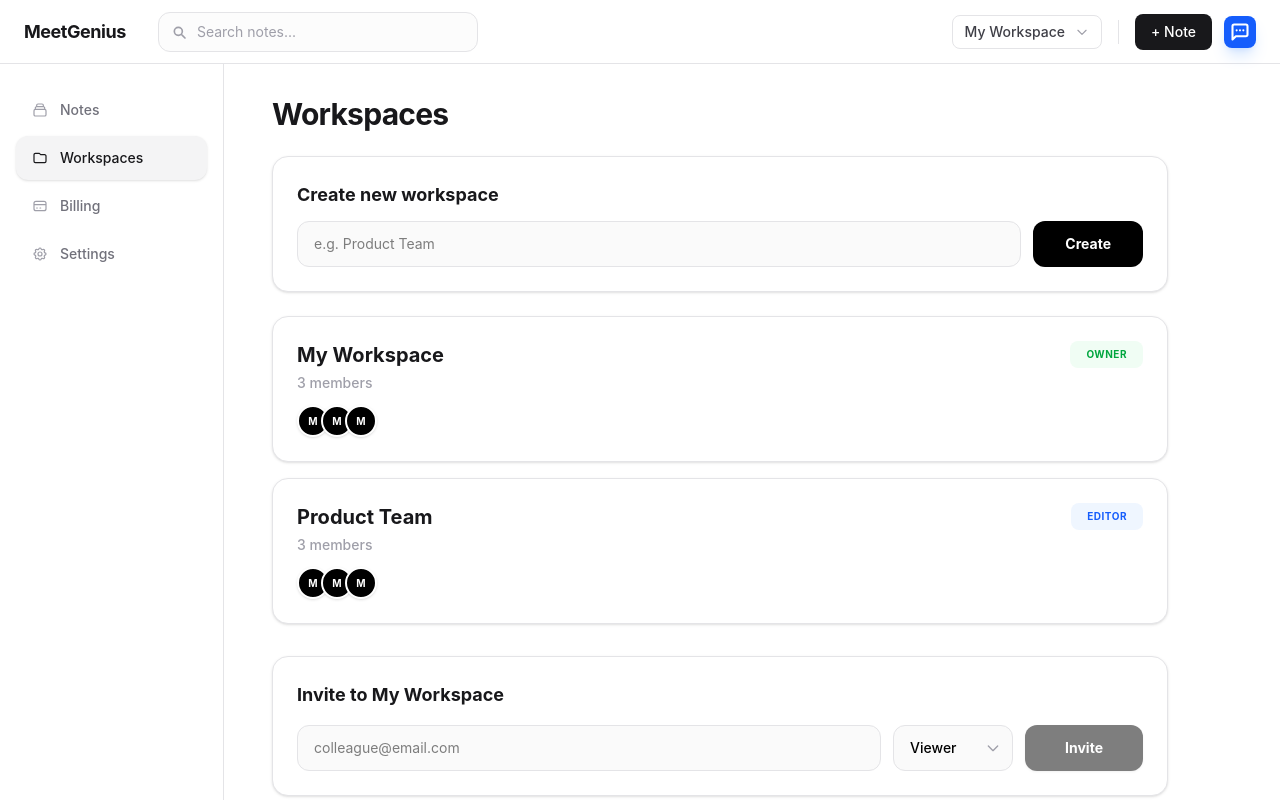
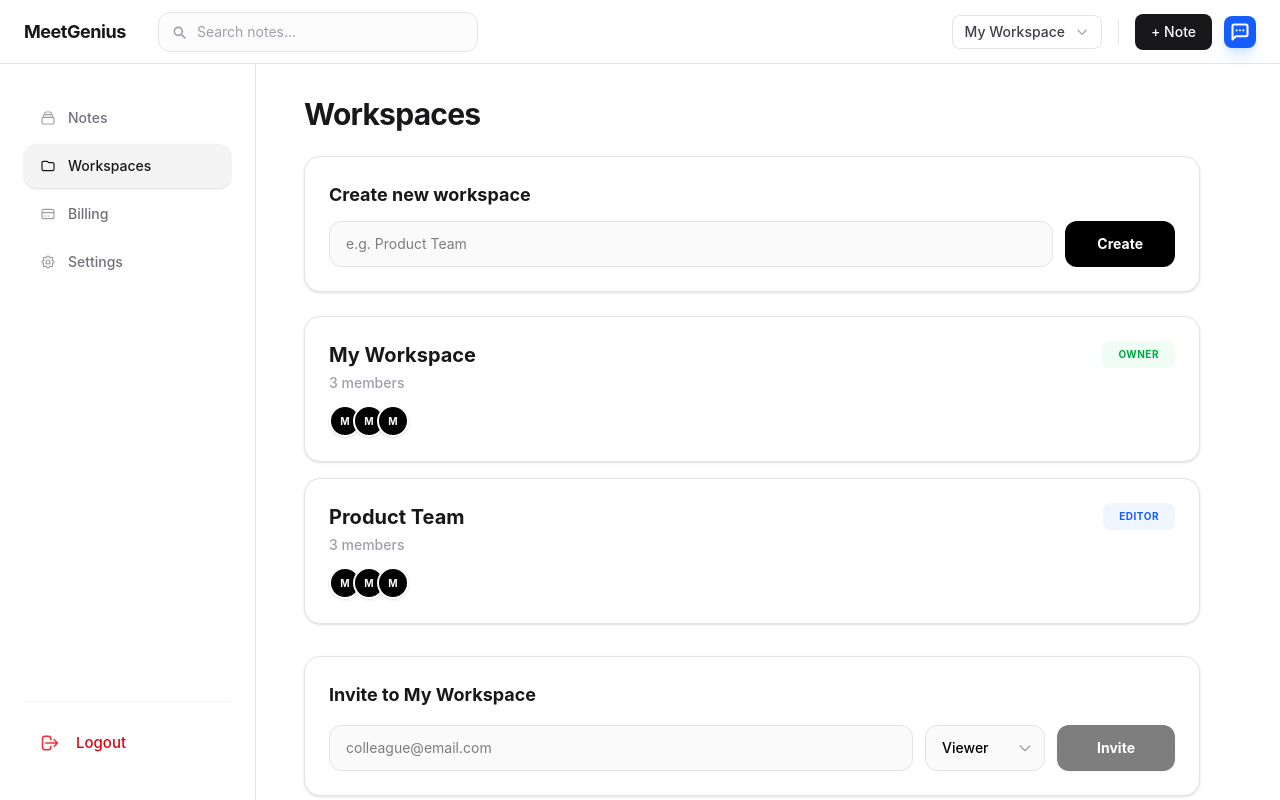
Before and after one commit to Le-ArteX/MeetGenius, a Next.js app in the folder apps/web/: page /Dashboard/workspaces in a window 1280 px wide. Built offline with nearby package versions, Linux system fonts and the light colour scheme.

Commit message:
logout added all page

```diff
--- a/apps/web/app/components/dashboard/DashboardSidebar.tsx
+++ b/apps/web/app/components/dashboard/DashboardSidebar.tsx
@@ -6,7 +6,7 @@ export interface SidebarLink {
   id: string;
   label: string;
   href: string;
-  icon: "notes" | "workspaces" | "billing" | "settings";
+  icon: "notes" | "workspaces" | "billing" | "settings" | "logout";
 }
 
 export interface DashboardSidebarProps {
@@ -44,14 +44,21 @@ function SidebarIcon({ icon, className }: { icon: SidebarLink["icon"]; className
           <path strokeLinecap="round" strokeLinejoin="round" d="M15 12a3 3 0 11-6 0 3 3 0 016 0z" />
         </svg>
       );
+    case "logout":
+      return (
+        <svg className={cls} fill="none" viewBox="0 0 24 24" stroke="currentColor" strokeWidth={1.8}>
+          <path strokeLinecap="round" strokeLinejoin="round" d="M17 16l4-4m0 0l-4-4m4 4H7m6 4v1a3 3 0 01-3 3H6a3 3 0 01-3-3V7a3 3 0 013-3h4a3 3 0 013 3v1" />
+        </svg>
+      );
   }
 }
 
 export default function DashboardSidebar({ links, activeLinkId }: DashboardSidebarProps) {
   return (
     <aside
-      className="hidden md:flex flex-col w-56 shrink-0 py-6 px-4 gap-1"
+      className="hidden md:flex flex-col w-64 shrink-0 py-8 px-6"
       style={{ borderRight: "1px solid #e4e4e7", backgroundColor: "#ffffff" }}>
+      <div className="flex flex-col gap-1 flex-1">
         {links.map((link) => {
           const isActive = link.id === activeLinkId;
           return (
@@ -69,6 +76,16 @@ export default function DashboardSidebar({ links, activeLinkId }: DashboardSideb
             </Link>
           );
         })}
+      </div>
+
+      <div className="pt-4 mt-4 border-t border-zinc-100">
+        <Link
+          href="/"
+          className="group flex items-center gap-4 px-4 py-3.5 rounded-xl text-[15px] font-medium text-red-600 hover:bg-red-50 transition-all duration-150">
+          <SidebarIcon icon="logout" className="w-5 h-5 text-red-500" />
+          Logout
+        </Link>
+      </div>
     </aside>
   );
 }
```
Lines whose indentation alone changed are shown as unchanged.
